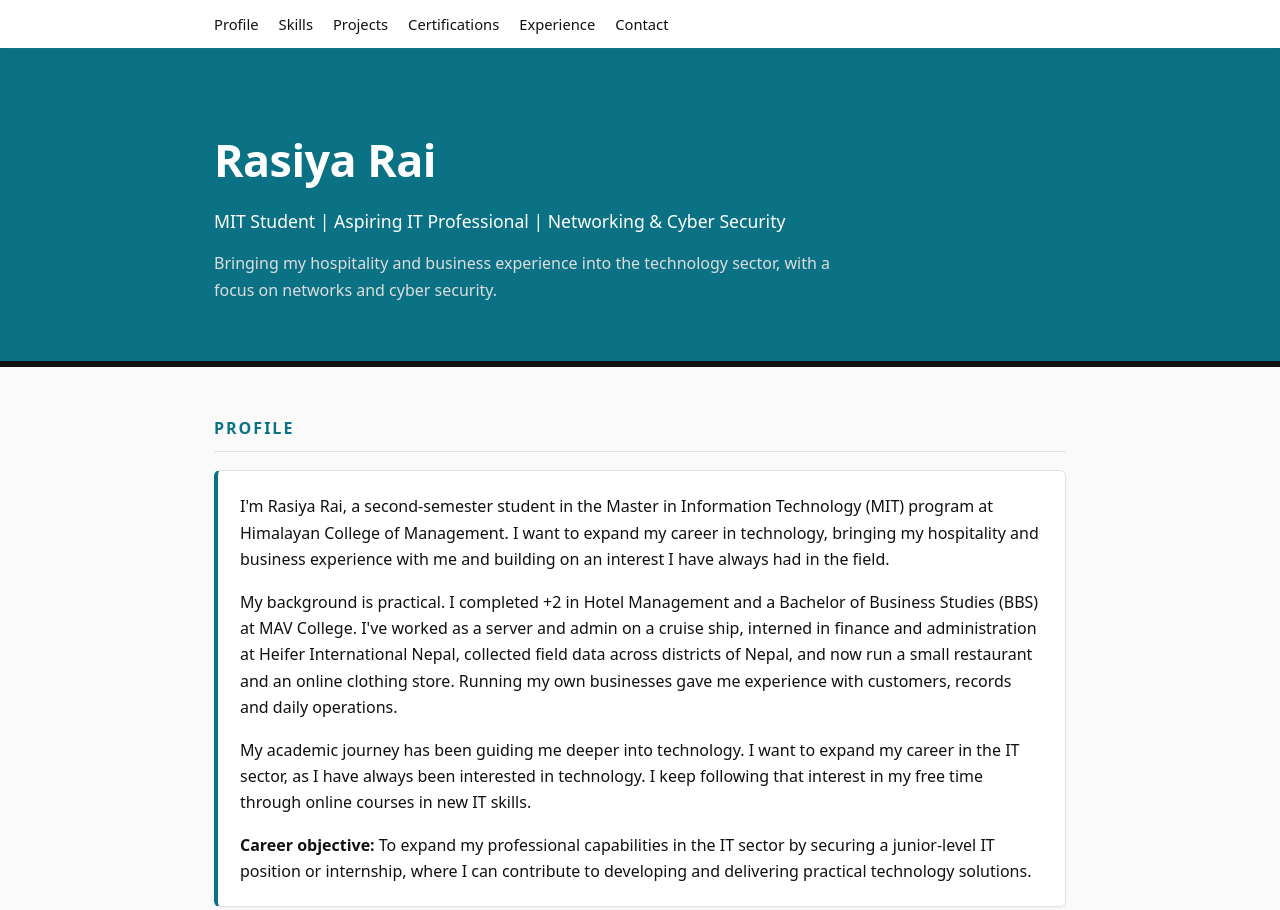
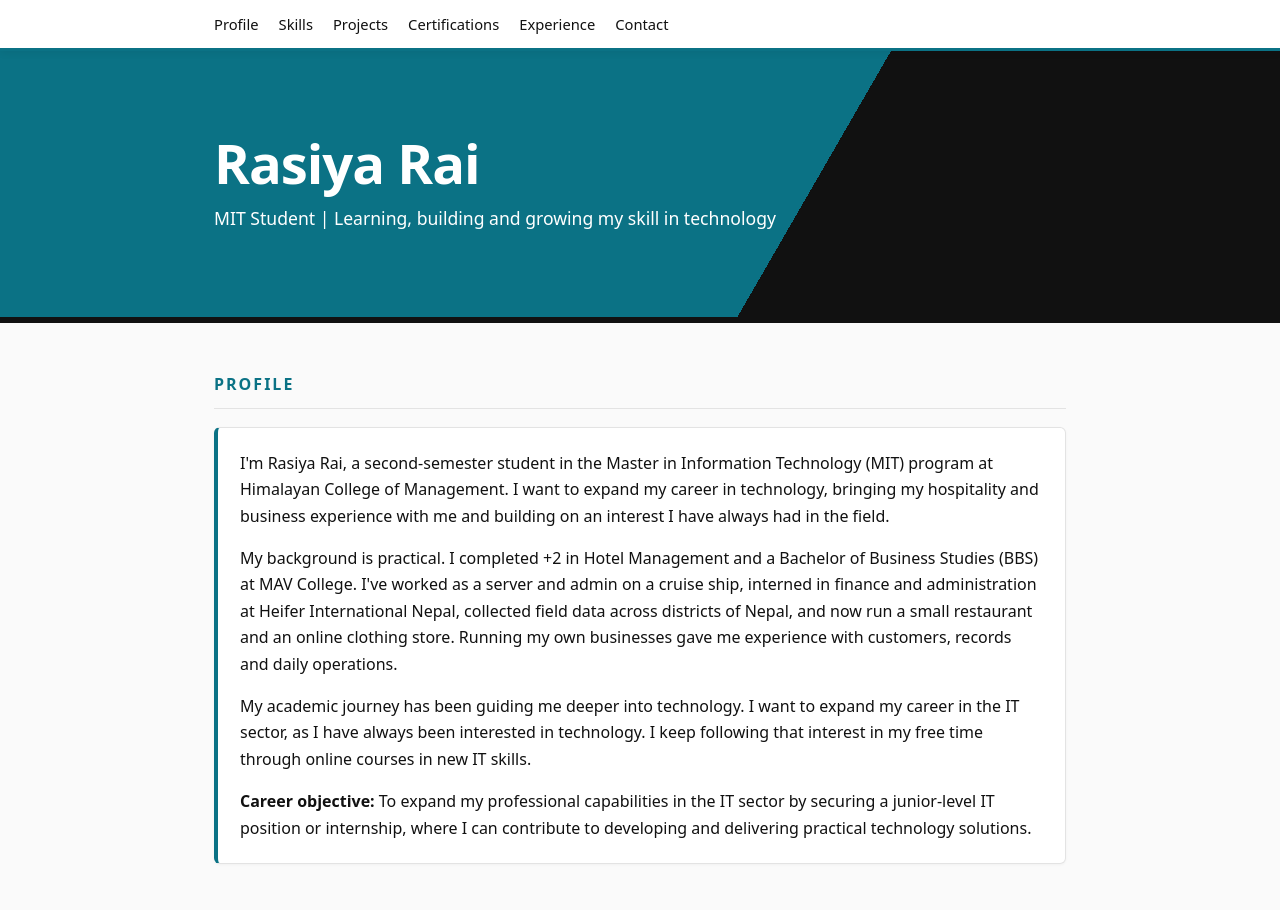
Before and after one commit to rasiyarai/Portfolio, a plain HTML site: page index.html in a window 1280 px wide. Shown: the top 910 px of the page. Drawn offline with Linux system fonts and the light colour scheme.

Commit message:
Add files via upload

```diff
--- a/index.html
+++ b/index.html
@@ -17,9 +17,12 @@
   .nav a{text-decoration:none;color:var(--ink);font-weight:500}
   .nav a:hover{color:var(--accent)}
 
-  .hero{background:var(--accent);color:#fff;padding:72px 0 64px;position:relative}
+  .hero{background:linear-gradient(120deg,var(--accent) 62%,var(--ink) 62%);color:#fff;padding:84px 0 76px;position:relative}
   .hero::after{content:"";position:absolute;left:0;bottom:0;width:100%;height:6px;background:var(--ink)}
-  .hero h1{margin:0 0 10px;font-size:2.8rem;font-weight:700;letter-spacing:-.5px}
+  .hero-row{display:flex;align-items:center;justify-content:space-between;gap:32px;flex-wrap:wrap}
+  .hero h1{margin:0 0 12px;font-size:3.4rem;font-weight:700;letter-spacing:-1px;line-height:1.05}
+  .monogram{width:160px;height:160px;border:3px solid #fff;border-radius:50%;display:flex;align-items:center;justify-content:center;font-size:3.2rem;font-weight:700;letter-spacing:3px;flex-shrink:0;background:var(--ink)}
+  @media(max-width:600px){.hero h1{font-size:2.5rem}.monogram{width:120px;height:120px;font-size:2.4rem}}
   .tagline{font-size:1.1rem;margin:0 0 14px;color:#fff}
   .hero p.intro{max-width:640px;margin:0;color:#dddddd}
 
@@ -52,10 +55,11 @@
 </nav>
 
 <header class="hero">
-  <div class="wrap">
-    <h1>Rasiya Rai</h1>
-    <p class="tagline">MIT Student | Aspiring IT Professional | Networking &amp; Cyber Security</p>
-    <p class="intro">Bringing my hospitality and business experience into the technology sector, with a focus on networks and cyber security.</p>
+  <div class="wrap hero-row">
+    <div>
+      <h1>Rasiya Rai</h1>
+      <p class="tagline">MIT Student | Learning, building and growing my skill in technology</p>
+    </div>
   </div>
 </header>
 
@@ -193,6 +197,7 @@
     <div class="card">
       <ul style="margin-top:0">
         <li>Email: <a href="mailto:rasiyaluhun@gmail.com">rasiyaluhun@gmail.com</a></li>
+        <li>GitHub: <a href="https://github.com/rasiyarai" target="_blank" rel="noopener">github.com/rasiyarai</a></li>
       </ul>
     </div>
   </div>
```
